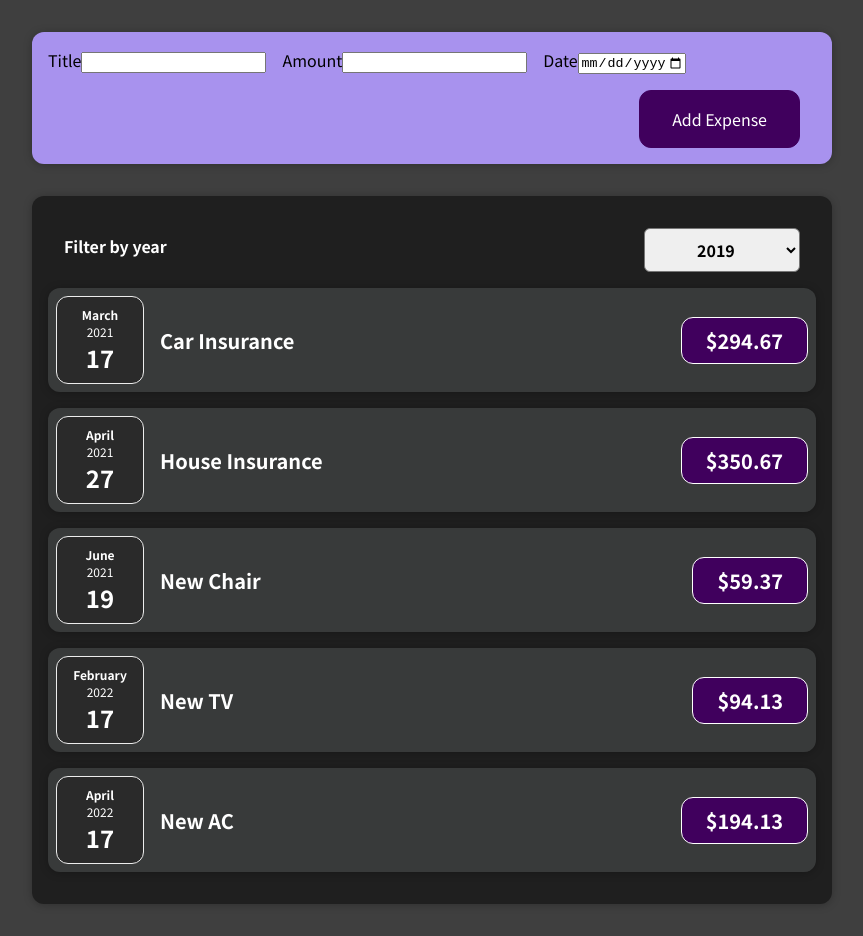
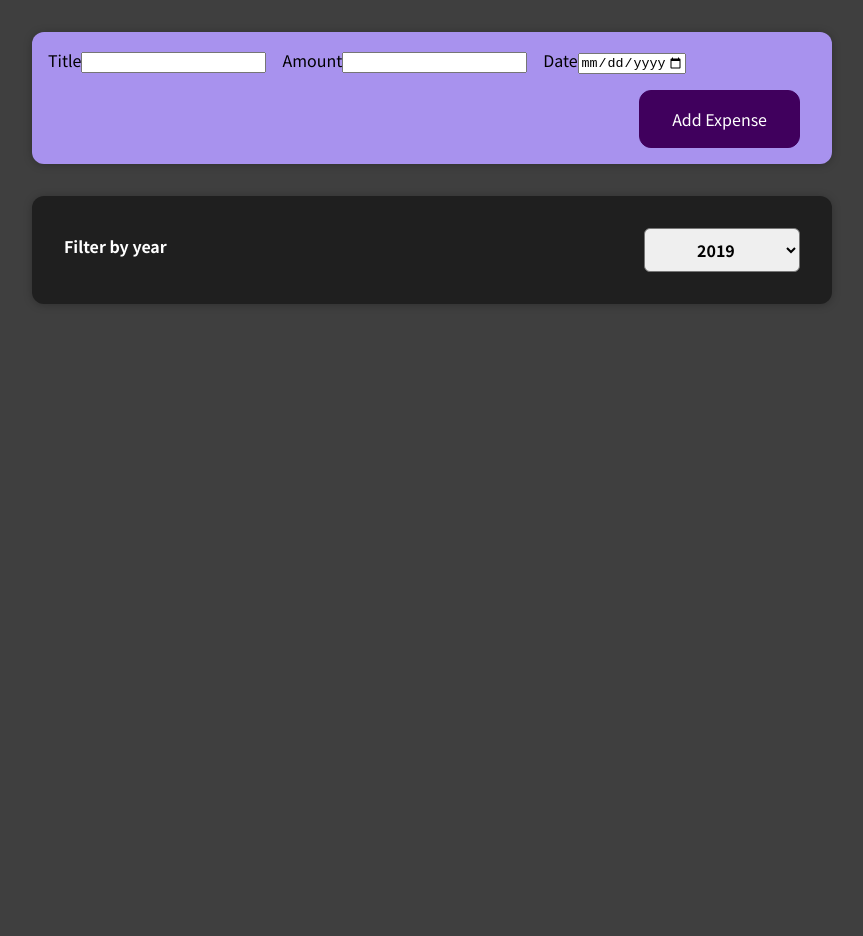
Before and after one commit to prateekS44/first-react-project, a React (Create React App) app: page / in a window 1280 px wide. Shown: the whole page, without its empty margins (208-1071 px from the left). After the commit the page ends 800 px from the top, so only its background shows below. Built offline with nearby package versions, Linux system fonts and the light colour scheme.

Commit message:
During form submission corrected date to be save a new instance of date instead of a string reverted the incorrect solution in ExpenseDate.js. Filtering logic added by year

```diff
--- a/src/components/Expenses/ExpenseDate.js
+++ b/src/components/Expenses/ExpenseDate.js
@@ -4,7 +4,6 @@ import './ExpenseDate.css';
 
 const ExpenseDate = (props) => {
   let { date } = props;
-  date = new Date(date);
 
   const month = date.toLocaleString("en-US", { month: "long" });
   const year = date.getFullYear();
--- a/src/components/Expenses/Expenses.js
+++ b/src/components/Expenses/Expenses.js
@@ -7,12 +7,15 @@ import Card from "../UI/Card";
 
 const Expenses = (props) => {
   const { expenses } = props;
-  const [selectedExpenseYear, setSelectedExpenseYear] = useState("2019");
+  const [selectedExpenseYear, setSelectedExpenseYear] = useState('2019');
 
   const filterChangeHandler = (filterYear) => {
     setSelectedExpenseYear(filterYear);
-    console.log("current", selectedExpenseYear);
   };
+
+  const filteredExpenses = expenses.filter((expense) => {
+    return expense.date.getFullYear().toString() === selectedExpenseYear;
+  });
 
   return (
     <div>
@@ -21,7 +24,7 @@ const Expenses = (props) => {
           filterValue={selectedExpenseYear}
           onFilterChange={filterChangeHandler}
         />
-        {expenses.map((expense, index) => (
+        {filteredExpenses.map((expense, index) => (
           <ExpenseItem
             key={expense.id}
             title={expense.title}
--- a/src/components/NewExpense/ExpenseForm.js
+++ b/src/components/NewExpense/ExpenseForm.js
@@ -31,7 +31,7 @@ const ExpenseForm = (props) => {
     const newExpense = {
       title: enteredTitle,
       amount: enteredAmount,
-      date: enteredDate,
+      date: new Date(enteredDate),
     };
 
     setEnteredTitle("");
```
Also changed, not shown: 1 other file (tests, documents, lock files or other folders).
